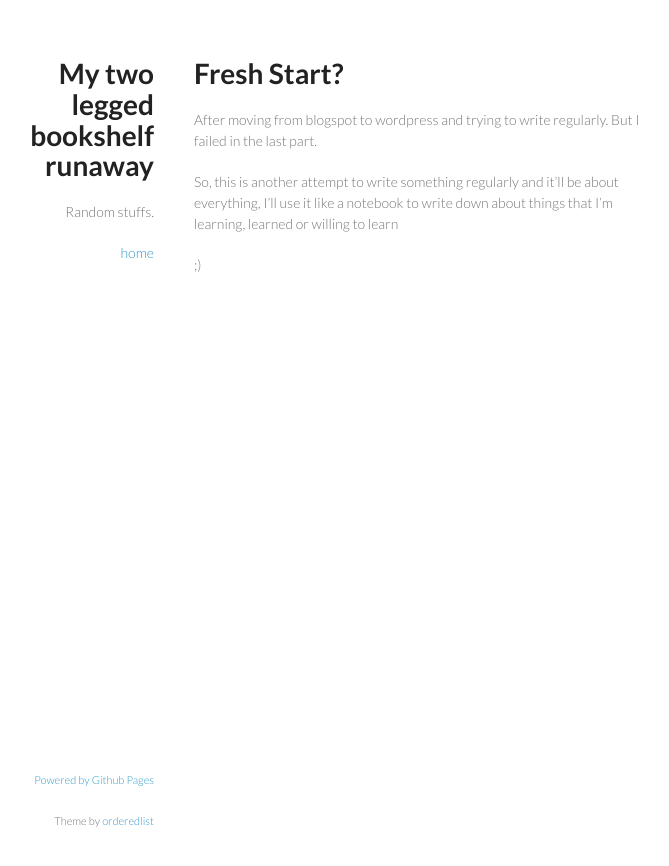
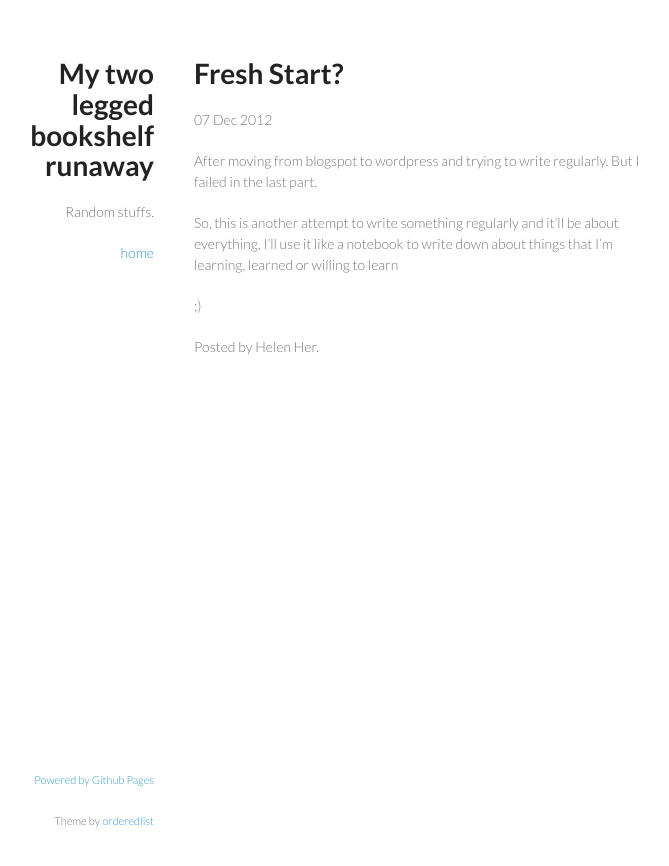
Before and after one commit to herhelen/herhelen.github.com, a Jekyll site: the page built from _posts/2012-12-07-fresh-start.md, in a window 1280 px wide. Shown: the top 866 px of the page, without its empty margins (321-990 px from the left). Built offline with Jekyll 4.4.1, drawn with Linux system fonts in a browser that asks for light colours; some of the changed lines change nothing that is shown.

Commit message:
Changing the post layout

```diff
--- a/_posts/2012-12-07-fresh-start.md
+++ b/_posts/2012-12-07-fresh-start.md
@@ -1,10 +1,10 @@
 ---
-layout: default
+layout: post
 title: "Fresh Start?"
 date: "2012-12-07"
 author: "Helen Her"
 ---
-<h1> {{ page.title }} </h1>
+
 
 After moving from blogspot to wordpress and trying to write regularly. But I failed in the last part.
 
```
